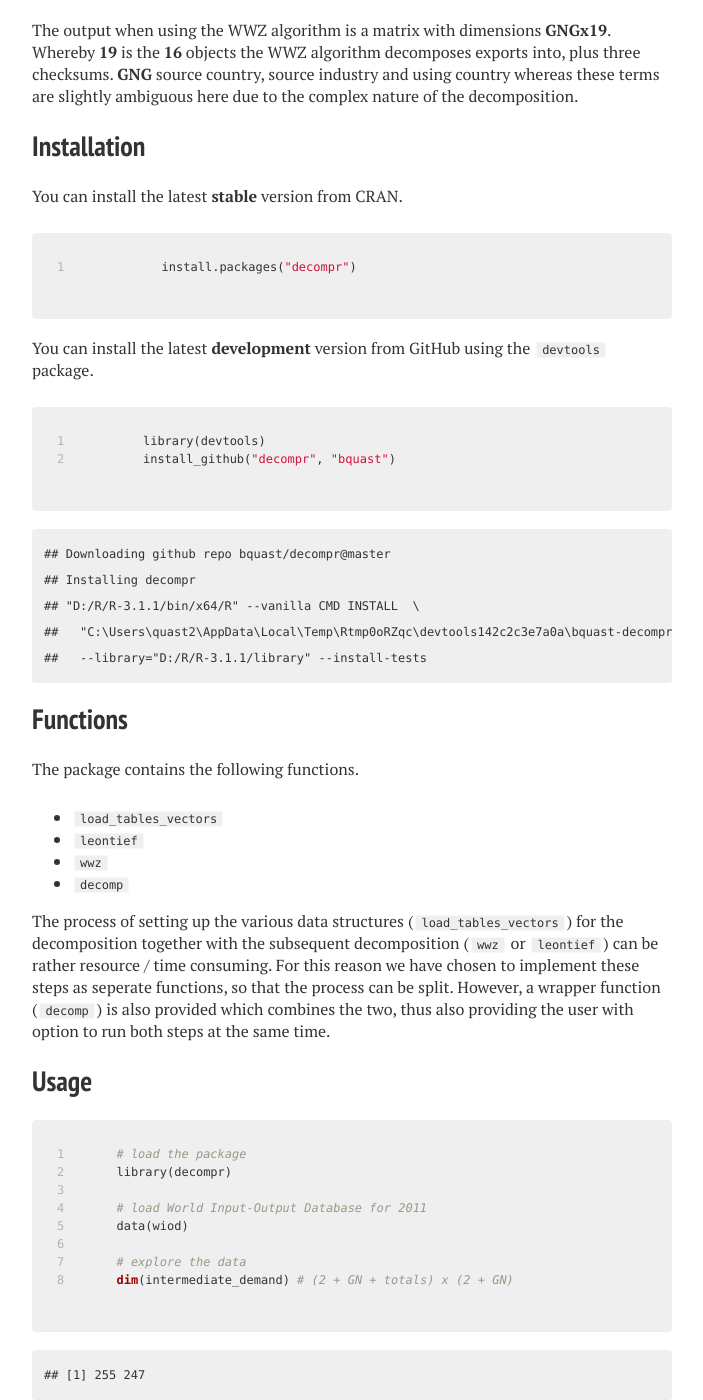
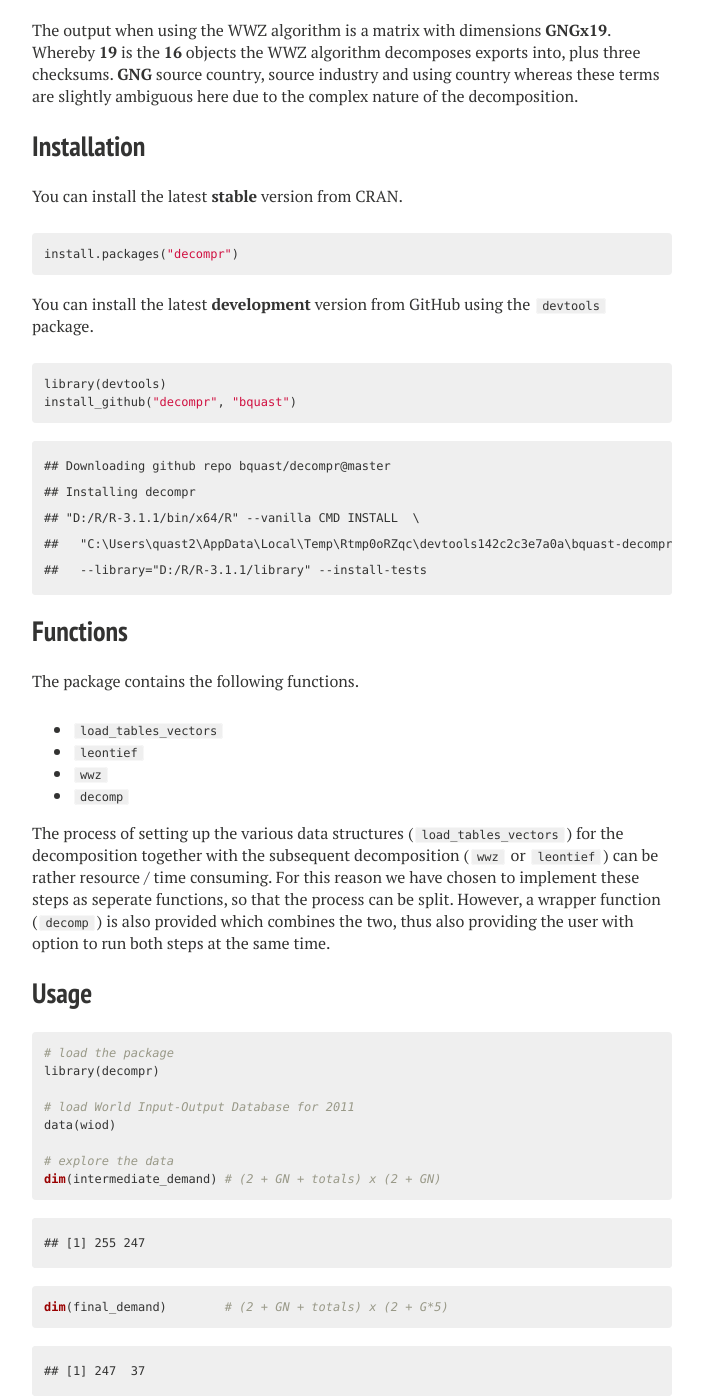
Before and after one commit to bquast/decompr, a Jekyll site: the page built from _posts/2014-08-05-decompr-package.md, in a window 1280 px wide and 1400 px high, scrolled down 677 px. Shown: the whole window, without its empty margins (288-991 px from the left). Built offline with Jekyll 4.4.1, drawn with Linux system fonts in a browser that asks for light colours; nearby versions of some CDN libraries; comment, search, counter and statistics services are not loaded; some of the changed text lies outside the part shown.

Commit message:
remove line numbers

```diff
--- a/_posts/2014-08-05-decompr-package.md
+++ b/_posts/2014-08-05-decompr-package.md
@@ -28,14 +28,14 @@ Installation
 ------------
 You can install the latest **stable** version from CRAN.
 
-{% highlight r linenos %}
+{% highlight r %}
 install.packages("decompr")
 {% endhighlight %}
 
 You can install the latest **development** version from GitHub using the `devtools` package.
 
 
-{% highlight r linenos %}
+{% highlight r %}
 library(devtools)
 install_github("decompr", "bquast")
 {% endhighlight %}
@@ -62,7 +62,7 @@ The process of setting up the various data structures (`load_tables_vectors`) fo
 Usage
 -----
 
-{% highlight r linenos %}
+{% highlight r %}
 # load the package
 library(decompr)
 
@@ -75,13 +75,13 @@ dim(intermediate_demand) # (2 + GN + totals) x (2 + GN)
 
     ## [1] 255 247
 
-{% highlight r linenos %}
+{% highlight r %}
 dim(final_demand)        # (2 + GN + totals) x (2 + G*5)
 {% endhighlight %}
 
     ## [1] 247  37
 
-{% highlight r linenos %}
+{% highlight r %}
 intermediate_demand[1:40,1:40]
 {% endhighlight %}
 
@@ -332,7 +332,7 @@ intermediate_demand[1:40,1:40]
     ## 39        18         0      309     3956      304
     ## 40        57         0     8909      118    38313
 
-{% highlight r linenos %}
+{% highlight r %}
 final_demand[1:40,1:10]
 {% endhighlight %}
 
@@ -419,7 +419,7 @@ final_demand[1:40,1:10]
     ## 39     4342        6       91
     ## 40   129956       24      195
 
-{% highlight r linenos %}
+{% highlight r %}
 # use the direct approach
 # run the WWZ decomposition
 wwz <- decomp(intermediate_demand, final_demand, method='wwz')
@@ -439,7 +439,7 @@ wwz[1:5,1:5]
     ## Euro-zone.c1.China           12.077
     ## Euro-zone.c1.East Asia        2.459
 
-{% highlight r linenos %}
+{% highlight r %}
 # run the source decomposition
 source  <- decomp(intermediate_demand, final_demand, method='source')
 source[1:5,1:5]
@@ -459,7 +459,7 @@ source[1:5,1:5]
     ## Euro-zone.c5     10071.56
 
 
-{% highlight r linenos %}
+{% highlight r %}
 # or use the step-by-step approach
 # create intermediate object (class decompr)
 decompr_object <- load_tables(intermediate_demand, final_demand)
@@ -545,7 +545,7 @@ str(decompr_object)
     ##  $ z2       : chr [1:8] "Euro-zone" "Other EU" "NAFTA" "China" ...
     ##  - attr(*, "class")= chr "decompr"
 
-{% highlight r linenos %}
+{% highlight r %}
 # run the WWZ decomposition on the decompr object
 wwz <- wwz(decompr_object)
 wwz[1:5,1:5]
@@ -565,7 +565,7 @@ wwz[1:5,1:5]
     ## Euro-zone.c1.East Asia        2.459
 
 
-{% highlight r linenos %}
+{% highlight r %}
 # run the source decomposition on the decompr object
 source  <- kung_fu(decompr_object)
 source[1:5,1:5]
```
